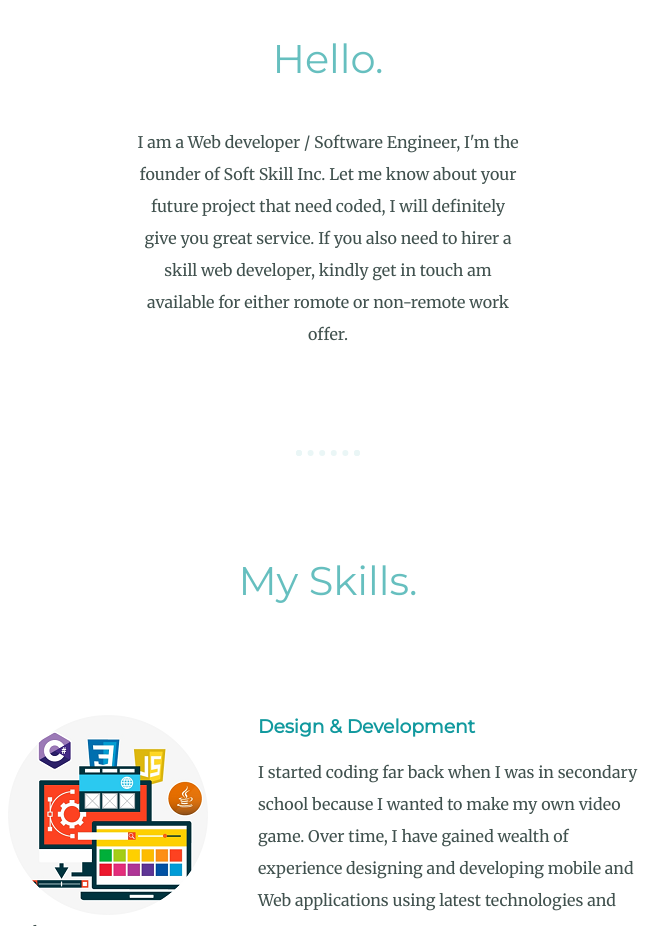
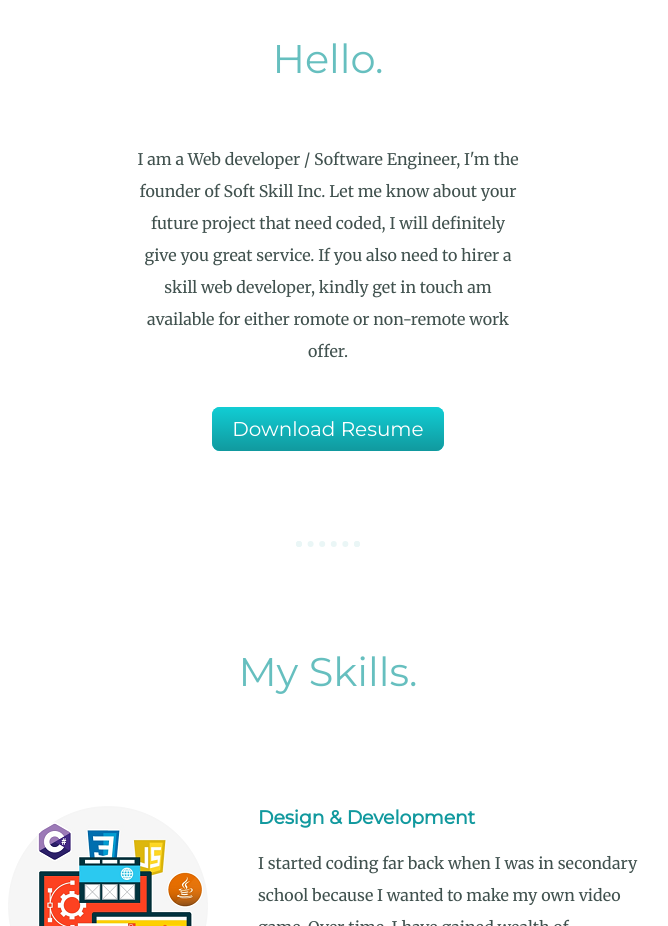
Before and after one commit to Abmart0803/CSS-My-Site, a plain HTML site: page index.html in a window 1280 px wide. Shown: the part 1240-2166 px from the top of the page, without its empty margins (312-980 px from the left). Drawn offline with Linux system fonts and the light colour scheme.

Commit message:
Modified index.html file, style.css file and added resume pdf file.

```diff
--- a/css/styles.css
+++ b/css/styles.css
@@ -97,7 +97,7 @@ h3 {
 
 .intro {
   width: 30%;
-  margin: auto;
+  margin: 50px auto;
 }
 
 .top-cloud {
@@ -138,3 +138,31 @@ h3 {
   background-image: linear-gradient(to bottom, #30e3cb, #2bc4ad);
   text-decoration: none;
 }
+
+.resume {
+  background: #11cdd4;
+  background-image: -webkit-linear-gradient(top, #11cdd4, #11999e);
+  background-image: -moz-linear-gradient(top, #11cdd4, #11999e);
+  background-image: -ms-linear-gradient(top, #11cdd4, #11999e);
+  background-image: -o-linear-gradient(top, #11cdd4, #11999e);
+  background-image: linear-gradient(to bottom, #11cdd4, #11999e);
+  -webkit-border-radius: 8;
+  -moz-border-radius: 8;
+  border-radius: 8px;
+  font-family: 'Montserrat', sans-serif;
+  color: #ffffff;
+  font-size: 20px;
+  padding: 10px 20px 10px 20px;
+  text-decoration: none;
+
+}
+
+.resume:hover {
+  background: #30e3cb;
+  background-image: -webkit-linear-gradient(top, #30e3cb, #2bc4ad);
+  background-image: -moz-linear-gradient(top, #30e3cb, #2bc4ad);
+  background-image: -ms-linear-gradient(top, #30e3cb, #2bc4ad);
+  background-image: -o-linear-gradient(top, #30e3cb, #2bc4ad);
+  background-image: linear-gradient(to bottom, #30e3cb, #2bc4ad);
+  text-decoration: none;
+}
--- a/index.html
+++ b/index.html
@@ -30,6 +30,7 @@
           you great service. If you also need to hirer a skill web developer, kindly get in touch
           am available for either romote or non-remote work offer.
       </p>
+      <a class="resume" href="./Abmart Web Developer CV..pdf">Download Resume</a>
     </div>
     <hr>
     <div class="skills">
@@ -70,7 +71,7 @@
     <a class="footer-link" href="https://www.linkedin.com/in/abmartcodingworld/">Linkedin</a>
     <a class="footer-link" href="https://twitter.com/MartinsAbmart">Twitter</a>
     <a class="footer-link" href="https://github.com/Abmart0803">GitHub</a>
-    <a class="footer-link" href="">Website</a>
+    <a class="footer-link" href="https://abmart0803.github.io/CSS-My-Site/">Website</a>
 
     <p class="copy-right">© 2022 Abiola Martins @ Soft Skill Inc.</p>
   </div>
```
Also changed, not shown: 1 other file.
